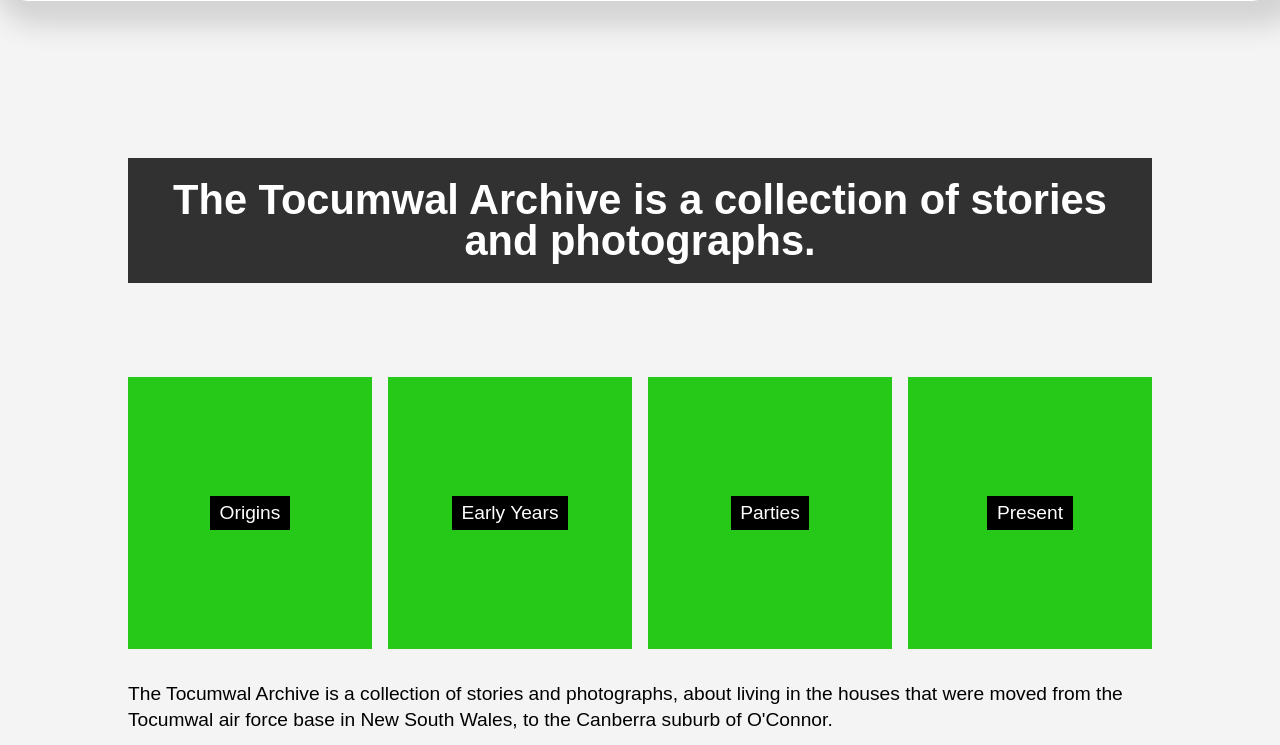
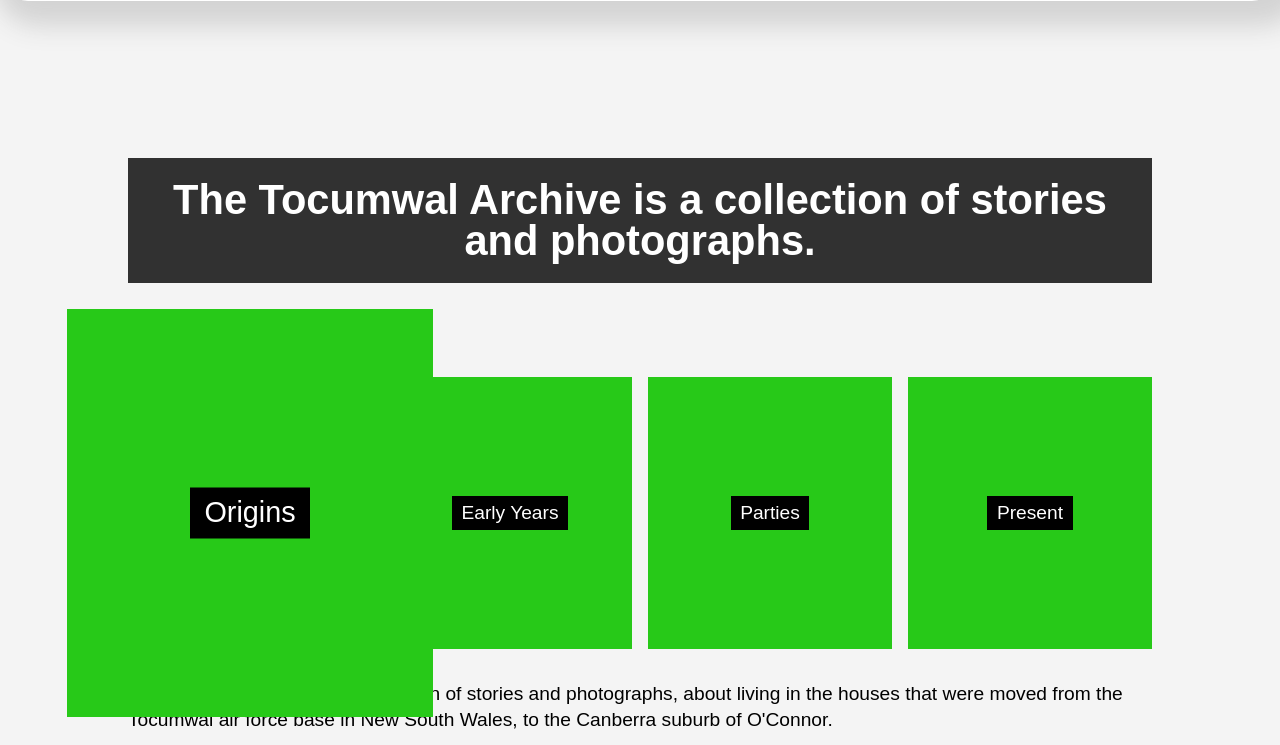
Before and after one commit to u3239065/A3---Interactive-Website, a plain HTML site: page index.html in a window 1280 px wide. In both pictures the pointer is over the element "Origins". Shown: the part 55-800 px from the top of the page. Drawn offline with Linux system fonts and the light colour scheme.

Commit message:
Update styles.css

```diff
--- a/assets/css/styles.css
+++ b/assets/css/styles.css
@@ -120,7 +120,6 @@
     background-size: cover;
     background-position: center;
 
-
     display: flex;
     justify-content: center;
     align-items: center;
@@ -134,6 +133,11 @@
   .card1 {
     background-image: url(../images/naa/tocumwal-naa-1.jpg);
   }
+  .card1:hover {
+    scale: 1.5;
+  }
+
+
   .card2 {
     background-image: url(../images/misc/tocumwal-misc-5.jpg);
   }
```
